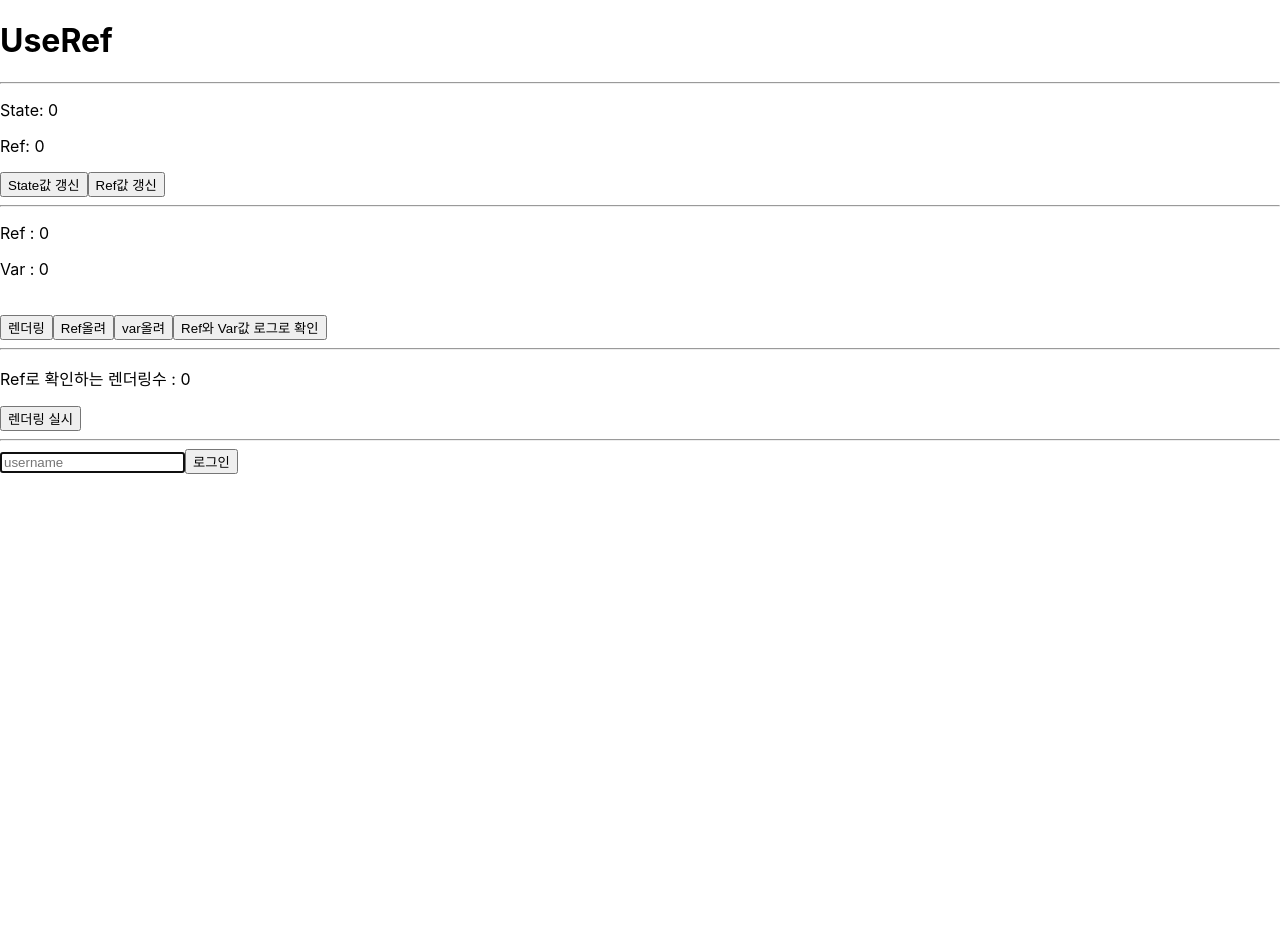
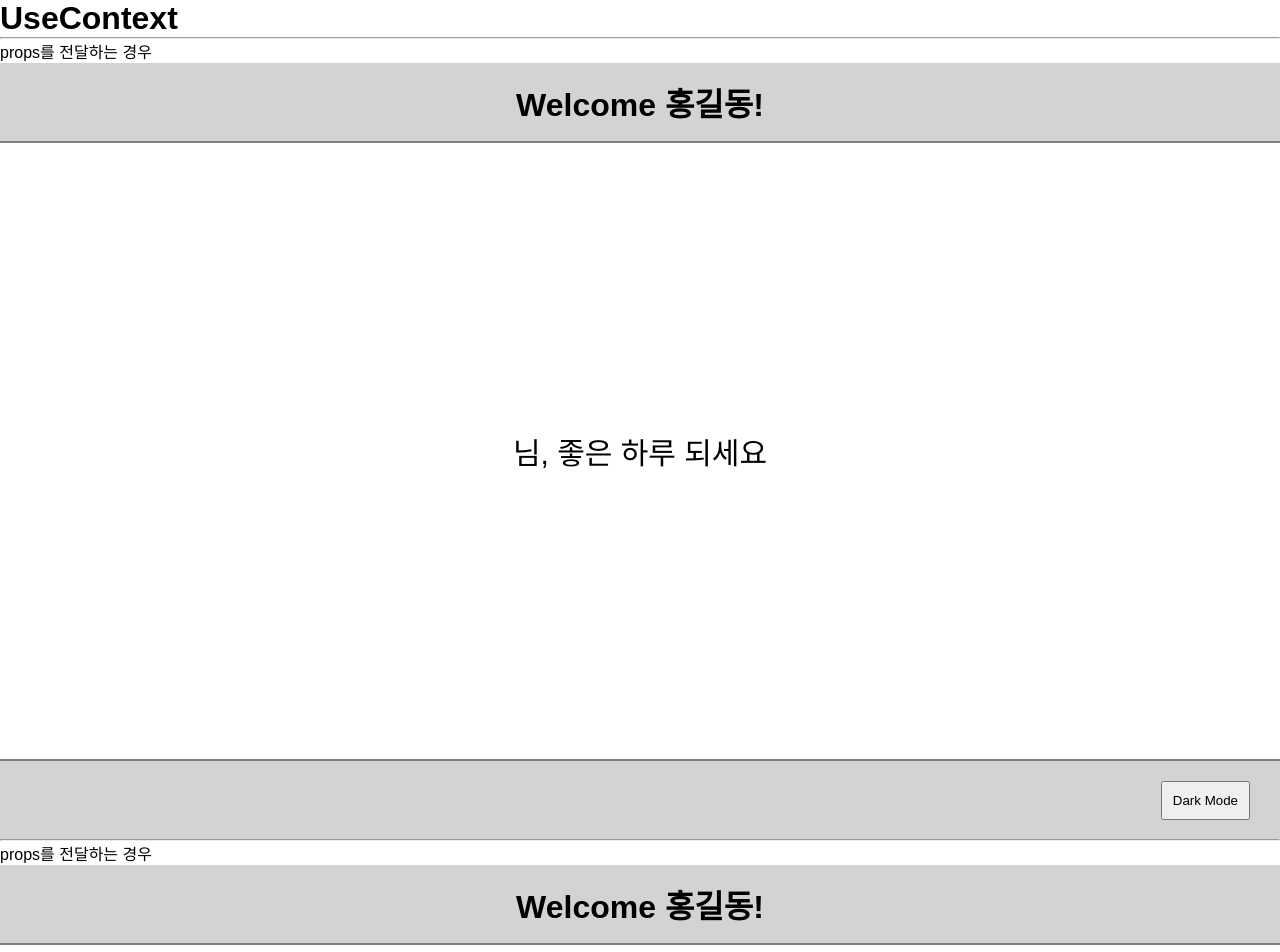
Before and after one commit to KoJI89/reactStudy, a React (Create React App) app: page / in a window 1280 px wide. Shown: the top 952 px of the page. Before the commit the page ends 800 px from the top, so only its background shows below. Built offline with nearby package versions, Linux system fonts and the light colour scheme.

Commit message:
[React.Hook] useContext 기본개념

```diff
--- /dev/null
+++ b/src/UseContext/Content.js
@@ -0,0 +1,22 @@
+import React, { useContext } from 'react'
+import UserContext from './context/UserContext';
+
+function Content({ isDark }) {
+    // const {isDark} = useContext(ThemeContext);
+    const user = useContext(UserContext);
+
+    console.log('content에서 user의 데이터 :: ' , user);
+  return (
+    <div
+        className='content'
+        style={{
+            backgroundColor : isDark? 'black': 'white',
+            color : isDark? 'white': 'black',
+        }}
+        >
+        <p>{user}님, 좋은 하루 되세요</p>
+    </div>
+  );
+};
+
+export default Content
--- /dev/null
+++ b/src/UseContext/Footer.js
@@ -0,0 +1,20 @@
+import React from 'react'
+
+function Footer( { isDark, setIsDark } ) {
+    // const {isDark, setIsDark} = useContext(ThemeContext);
+    const toggleTheme = () => {
+        setIsDark(!isDark);
+    }
+  return (
+    <footer
+        className='footer'
+        style={{
+            backgroundColor: isDark ? 'black' : 'lightgray'
+        }}
+    >
+        <button className='button' onClick={toggleTheme}> Dark Mode </button>
+    </footer>
+  )
+}
+
+export default Footer
--- /dev/null
+++ b/src/UseContext/Headers.js
@@ -0,0 +1,24 @@
+import React, { useContext } from 'react'
+import ThemeContext from './context/ThemeContext'
+import UserContext from './context/UserContext'
+
+// useContext사용시 props를 별도 선언해줄 필요없다
+function Headers( {isDark}) {
+    // const {isDark} = useContext(ThemeContext);
+    const user = useContext(UserContext);
+
+    console.log('user ::' , user);
+  return (
+    <header
+        className='header'
+        style={{
+            backgroundColor : isDark? 'black' : 'lightgray',
+            color : isDark? 'white' : "black",
+        }}
+    >
+        <h1>Welcome 홍길동!</h1>
+    </header>
+  )
+}
+
+export default Headers
--- /dev/null
+++ b/src/UseContext/Page.js
@@ -0,0 +1,32 @@
+import React, { useContext } from 'react'
+import Headers from './Headers';
+import Content from './Content';
+import Footer from './Footer';
+import ThemeContext from './context/ThemeContext';
+import UserContext from './context/UserContext'
+
+// 부모컴포넌트에서 { isDark, setIsDark }의 props를 받아오지만 활용되지 않음 (중간컴포넌트)
+function Page( { isDark, setIsDark }) {
+    // Context를 사용하기 위해서는 별도의 변수를 생성해준다
+    const data = useContext(ThemeContext);
+
+    console.log( 'data: ',  data );
+    return (
+    <div className='page'>
+        props를 전달하는 경우
+        <Headers isDark={isDark}/>
+        <Content isDark = {isDark}/>
+        <Footer isDark={isDark} setIsDark={setIsDark}/>
+    </div>
+
+    //useContext를 사용할 경우 props를 전달해줄 필요가 없다
+
+    // <div className='page'>
+    //     <Headers />
+    //     <Content />
+    //     <Footer />
+    // </div>
+  );
+};
+
+export default Page
--- /dev/null
+++ b/src/UseContext/UseContext.js
@@ -0,0 +1,34 @@
+import React, { useState } from 'react'
+import Page from './Page.js'
+import ThemeContext from './context/ThemeContext.js';
+import UserContext from './context/UserContext.js';
+
+// 리액트의 일반적인 컴포넌트구조에서 prop를 전달할 때 인자로 전달해준다
+// 규모가 큰 프로젝트의 경우, 전역적으로 사용되는 prop를 Context를 사용하면 props를 전달하지 않더라도
+// 하위컴포넌트에서 해당 값에 접근할 수 있다 ex) 사용자 정보, 언어, 등 전역적인 정보를 전달하기 좋음
+
+// Constext를 사용하면 컴포넌트를 재사용하기에 어려워질 수 있음
+// 무조건적인 사용보다 컴포넌트 합병을 통해 관련 이점을 상쇄할 수 있다.
+function UseContext() {
+  // state를 개별 props로 전달해주는 과정
+  const [isDark, setIsDark] = useState(false);
+
+
+  return (
+    <>
+        <h1>UseContext</h1>
+        <hr/>
+        <Page isDark={isDark} setIsDark={setIsDark}/>
+
+        <hr/>
+        {/* useContext를 사용할시 .Provider value={ 전달할 요소 }를 반드시 지정해줘야한다 */}
+        <UserContext.Provider value={'사용자'}>
+          <ThemeContext.Provider value={{isDark, setIsDark}}>
+            <Page/>
+          </ThemeContext.Provider>
+        </UserContext.Provider>
+    </>
+  )
+}
+
+export default UseContext
--- /dev/null
+++ b/src/UseContext/context/ThemeContext.js
@@ -0,0 +1,10 @@
+import React, { createContext } from 'react'
+
+function ThemeContext() {
+  return (
+    <div>ThemeContext</div>
+  )
+}
+
+// 상위 컴포넌트에서 Provider로 감싸주지 않는경우 인자가 초기값으로 넘겨진다
+export default ThemeContext = createContext('hello');
--- /dev/null
+++ b/src/UseContext/context/UserContext.js
@@ -0,0 +1,11 @@
+import React, { createContext } from 'react'
+
+function userContext() {
+
+  return (
+    <div>userContext</div>
+  )
+}
+
+// Context를 사용할 경우 반드시 이와같이 createContext를 생성해야함
+export default userContext = createContext(null);
--- a/src/index.css
+++ b/src/index.css
@@ -11,3 +11,46 @@
   font-family: source-code-pro, Menlo, Monaco, Consolas, 'Courier New',
     monospace;
 }
+* {
+  box-sizing: border-box;
+  margin: 0;
+  font-family: sans-serif;
+}
+
+.page {
+  width: 100%;
+  height: 100vh;
+  display: flex;
+  flex-direction: column;
+}
+
+.header {
+  width: 100%;
+  height: 80px;
+  border-bottom: 2px solid gray;
+  display: flex;
+  justify-content: center;
+  align-items: center;
+}
+
+.content {
+  flex: 1;
+  display: flex;
+  justify-content: center;
+  align-items: center;
+  font-size: 30px;
+}
+
+.footer {
+  width: 100%;
+  height: 80px;
+  border-top: 2px solid gray;
+  display: flex;
+  justify-content: flex-end;
+  align-items: center;
+}
+
+.button {
+  padding: 10px;
+  margin-right: 30px;
+}
--- a/src/index.js
+++ b/src/index.js
@@ -4,8 +4,9 @@
 import App from './App';
 import reportWebVitals from './reportWebVitals';
 import Reduce from './Reduce';
-import UseStateStudy from './UseStateStudy';
+import UseStateStudy from './UseStateStudy.js';
 import UseRef from './UseRef';
+import UseContext from './UseContext/UseContext.js'
 
 // rfce
 const root = ReactDOM.createRoot(document.getElementById('root'));
@@ -14,7 +15,8 @@
     {/* <App /> */}
     {/* <Reduce/> */}
     {/* <UseStateStudy/> */}
-    <UseRef/>
+    {/* <UseRef/> */}
+    <UseContext/>
   </React.StrictMode>
 );
 
```
